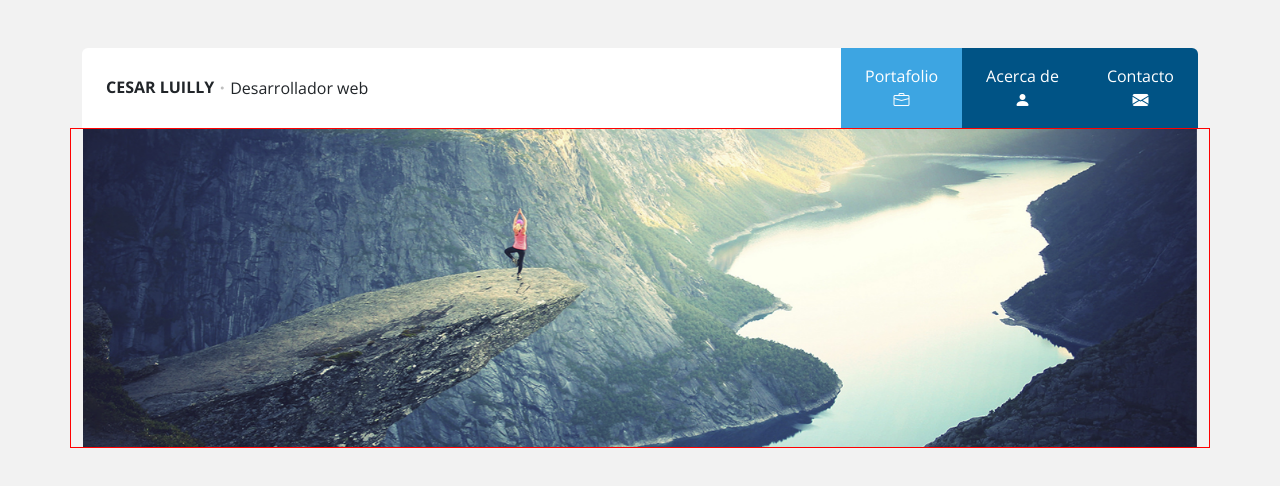
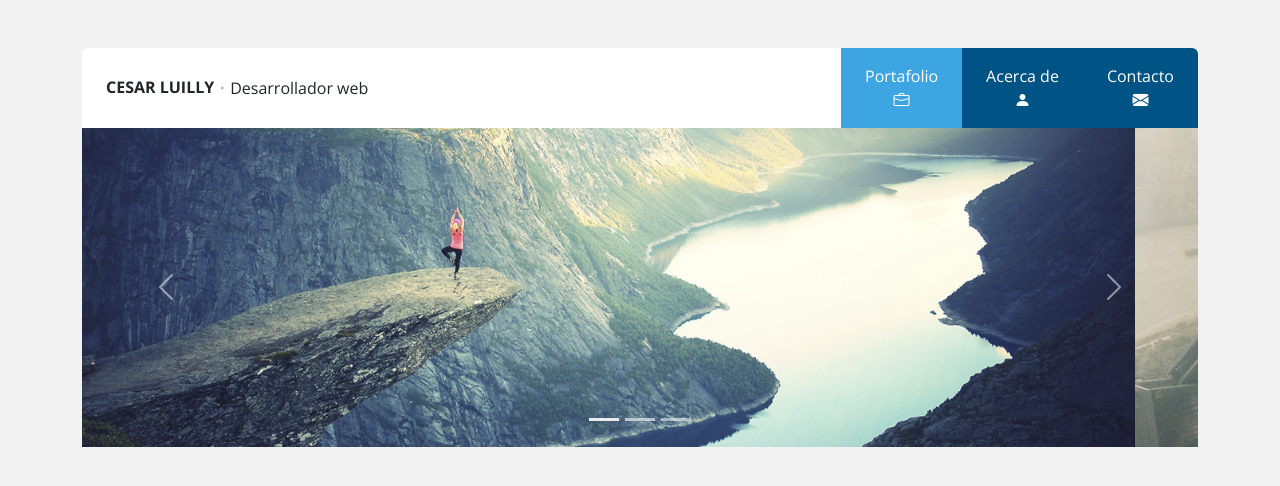
Before and after one commit to cesarluilly/UDY-Bootstrap5-02Portafolio, an Angular app: page / in a window 1280 px wide. Shown: the top 486 px of the page. Built offline with nearby package versions, Linux system fonts and the light colour scheme.

Commit message:
Video 66 SlideShow terminado

```diff
--- a/src/app/app.component.html
+++ b/src/app/app.component.html
@@ -47,13 +47,51 @@
     </nav>
   </div>
   <!-- Slider -->
-<div class="row slider borderRed">
+<div class="row slider">
   <div class="col">
-    <div class="carousel slide" data-bs-ride="carousel">
+    <div class="carousel slide" data-bs-ride="carousel" id="slider">
       <div class="carousel-inner">
         <div class="carousel-item active">
           <img class="d-block w-100" src="./../assets/img/carousel1.jpg" alt="carousel">
         </div>
+        <div class="carousel-item">
+          <img class="d-block w-100" src="./../assets/img/carousel2.jpg" alt="carousel">
+        </div>
+        <div class="carousel-item">
+          <img class="d-block w-100" src="./../assets/img/carousel3.jpg" alt="carousel">
+        </div>
+      </div>
+
+      <!-- Previus -->
+      <button class="carousel-control-prev" type="button" data-bs-target="#slider" data-bs-slide="prev">
+        <span class="carousel-control-prev-icon" aria-hidden="true"></span>
+        <span class="visually-hidden">Anterior</span>
+      </button>
+
+      <!-- Next -->
+      <button class="carousel-control-next" type="button" data-bs-target="#slider" data-bs-slide="next">
+        <span class="carousel-control-next-icon" aria-hidden="true"></span>
+        <span class="visually-hidden">Siguiente</span>
+      </button>
+
+      <div class="carousel-indicators">
+        <button
+          type="button"
+          data-bs-target="#slider"
+          data-bs-slide-to="0"
+          class="active"
+          aria-current="true"
+          aria-label="SlideShow1"></button>
+          <button
+          type="button"
+          data-bs-target="#slider"
+          data-bs-slide-to="1"
+          aria-label="SlideShow2"></button>
+          <button
+          type="button"
+          data-bs-target="#slider"
+          data-bs-slide-to="2"
+          aria-label="SlideShow3"></button>
       </div>
     </div>
   </div>
```
